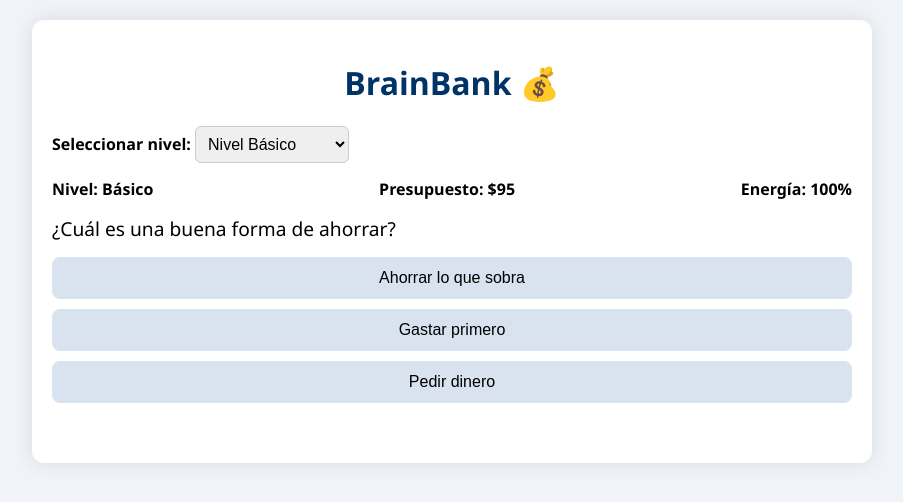
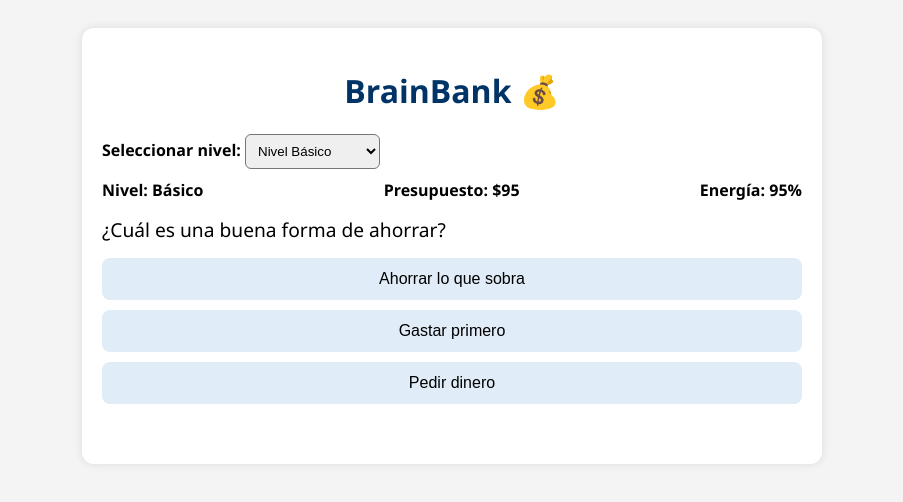
Before and after one commit to sharollgomez/BrainBank, a plain HTML site: page index.html in a window 1280 px wide. Both pictures are taken after a click on the button "Una forma de ahorrar". Shown: the whole page, without its empty margins (188-1091 px from the left). Drawn offline with Linux system fonts and the light colour scheme.

Commit message:
Add files via upload

```diff
--- a/index.html
+++ b/index.html
@@ -1,33 +1,31 @@
 <!DOCTYPE html>
 <html lang="es">
 <head>
-  <meta charset="UTF-8">
+  <meta charset="UTF-8" />
   <title>BrainBank - Juego de Finanzas</title>
   <style>
     body {
-      font-family: 'Segoe UI', Tahoma, Geneva, Verdana, sans-serif;
-      background-color: #f0f4f8;
-      color: #000;
-      margin: 0;
+      font-family: 'Segoe UI', sans-serif;
+      background-color: #f4f4f4;
       padding: 20px;
     }
     .game-container {
-      max-width: 800px;
+      max-width: 700px;
       margin: auto;
       background-color: #fff;
+      padding: 20px;
       border-radius: 12px;
-      padding: 20px;
-      box-shadow: 0 0 20px rgba(0,0,0,0.1);
+      box-shadow: 0 0 10px rgba(0,0,0,0.1);
     }
     h1 {
+      text-align: center;
       color: #003366;
-      text-align: center;
     }
     .status-bar {
       display: flex;
       justify-content: space-between;
+      font-weight: bold;
       margin-bottom: 15px;
-      font-weight: bold;
     }
     .question {
       font-size: 1.2rem;
@@ -38,42 +36,38 @@
       width: 100%;
       padding: 12px;
       margin-bottom: 10px;
-      background-color: #d9e3f0;
+      background-color: #e0ecf7;
       border: none;
       border-radius: 8px;
       font-size: 1rem;
       cursor: pointer;
-      transition: background-color 0.3s;
+      transition: 0.3s;
     }
     .option:hover {
-      background-color: #aac4e6;
+      background-color: #c6d9f1;
     }
     .feedback {
+      height: 30px;
       font-weight: bold;
       margin-top: 10px;
-      height: 30px;
     }
-    #resultado {
-      display: none;
+    .summary {
+      background-color: #e9ffe9;
+      border: 1px solid #4CAF50;
+      padding: 15px;
+      border-radius: 10px;
       margin-top: 20px;
-      background: #e8f4ec;
-      padding: 15px;
-      border-radius: 8px;
     }
     select {
+      margin-bottom: 10px;
       padding: 8px;
-      margin-bottom: 15px;
       border-radius: 6px;
-      font-size: 1rem;
-      border: 1px solid #ccc;
     }
   </style>
 </head>
 <body>
-
 <div class="game-container">
   <h1>BrainBank 💰</h1>
-
   <div>
     <label for="nivelSelect"><strong>Seleccionar nivel:</strong></label>
     <select id="nivelSelect" onchange="seleccionarNivel(this.value)">
@@ -82,22 +76,16 @@
       <option value="2">Nivel Avanzado</option>
     </select>
   </div>
-
   <div class="status-bar">
     <div id="nivel">Nivel: Básico</div>
     <div id="presupuesto">Presupuesto: $100</div>
     <div id="energia">Energía: 100%</div>
   </div>
-
   <div class="question" id="pregunta">Cargando pregunta...</div>
   <div id="opciones"></div>
   <div class="feedback" id="feedback"></div>
-  <div id="resultado"></div>
+  <div class="summary" id="resumen" style="display: none;"></div>
 </div>
-
-<audio id="sound-correct" src="correct.mp3"></audio>
-<audio id="sound-wrong" src="wrong.mp3"></audio>
-<audio id="sound-click" src="click.mp3"></audio>
 
 <script>
 const niveles = ["Básico", "Intermedio", "Avanzado"];
@@ -108,130 +96,116 @@ let energia = 100;
 let respuestasCorrectas = 0;
 
 const preguntas = [
-  // Nivel Básico
+  // Básico
   [
     { pregunta: "¿Qué es un presupuesto?", opciones: [
-        { texto: "Una forma de ahorrar", energia: 0 },
-        { texto: "Un plan para usar el dinero", energia: +10, correcta: true },
-        { texto: "Un impuesto", energia: -10 }
-      ]
-    },
+      { texto: "Una forma de ahorrar", energia: -5 },
+      { texto: "Un plan para usar el dinero ✅", energia: 10 },
+      { texto: "Un impuesto", energia: -10 }
+    ], correcta: 1 },
     { pregunta: "¿Cuál es una buena forma de ahorrar?", opciones: [
-        { texto: "Ahorrar lo que sobra", energia: +10, correcta: true },
-        { texto: "Gastar primero", energia: -10 },
-        { texto: "Pedir dinero", energia: -10 }
-      ]
-    },
+      { texto: "Ahorrar lo que sobra ✅", energia: 5 },
+      { texto: "Gastar primero", energia: -10 },
+      { texto: "Pedir dinero", energia: -10 }
+    ], correcta: 0 },
     { pregunta: "¿Qué es una necesidad básica?", opciones: [
-        { texto: "Celular nuevo", energia: -10 },
-        { texto: "Comida y vivienda", energia: +10, correcta: true },
-        { texto: "Vacaciones", energia: -10 }
-      ]
-    },
+      { texto: "Celular nuevo", energia: -5 },
+      { texto: "Comida y vivienda ✅", energia: 10 },
+      { texto: "Vacaciones", energia: -5 }
+    ], correcta: 1 },
     { pregunta: "¿Qué es un ingreso?", opciones: [
-        { texto: "Un gasto", energia: -10 },
-        { texto: "Dinero que ganas", energia: +10, correcta: true },
-        { texto: "Una deuda", energia: -10 }
-      ]
-    },
+      { texto: "Un gasto", energia: -5 },
+      { texto: "Dinero que ganas ✅", energia: 10 },
+      { texto: "Una deuda", energia: -5 }
+    ], correcta: 1 },
     { pregunta: "¿Qué es un gasto fijo?", opciones: [
-        { texto: "Comida rápida", energia: -10 },
-        { texto: "Pago mensual de internet", energia: +10, correcta: true },
-        { texto: "Compras al azar", energia: -10 }
-      ]
-    },
+      { texto: "Comida rápida", energia: -5 },
+      { texto: "Pago mensual de internet ✅", energia: 10 },
+      { texto: "Compras al azar", energia: -5 }
+    ], correcta: 1 },
     { pregunta: "¿Qué es un gasto variable?", opciones: [
-        { texto: "Mismo monto mensual", energia: -10 },
-        { texto: "Compra de ropa", energia: +10, correcta: true },
-        { texto: "Salario", energia: -10 }
-      ]
-    },
+      { texto: "Mismo monto mensual", energia: -5 },
+      { texto: "Compra de ropa ✅", energia: 5 },
+      { texto: "Salario", energia: -5 }
+    ], correcta: 1 },
     { pregunta: "¿Qué significa vivir dentro de tus posibilidades?", opciones: [
-        { texto: "Gastar más de lo que ganas", energia: -10 },
-        { texto: "Gastar lo justo", energia: +10, correcta: true },
-        { texto: "Pedir prestado", energia: -10 }
-      ]
-    },
+      { texto: "Gastar más de lo que ganas", energia: -10 },
+      { texto: "Gastar lo justo ✅", energia: 10 },
+      { texto: "Pedir prestado", energia: -5 }
+    ], correcta: 1 },
     { pregunta: "¿Por qué es importante ahorrar desde joven?", opciones: [
-        { texto: "Para presumir", energia: -10 },
-        { texto: "Para aprender buenos hábitos", energia: +10, correcta: true },
-        { texto: "Para gastar más", energia: -10 }
-      ]
-    },
+      { texto: "Para presumir", energia: -5 },
+      { texto: "Para aprender buenos hábitos ✅", energia: 10 },
+      { texto: "Para gastar más", energia: -5 }
+    ], correcta: 1 },
     { pregunta: "¿Qué es el ahorro a corto plazo?", opciones: [
-        { texto: "Para el retiro", energia: -10 },
-        { texto: "Para compras cercanas", energia: +10, correcta: true },
-        { texto: "Una deuda", energia: -10 }
-      ]
-    },
+      { texto: "Para el retiro", energia: -5 },
+      { texto: "Para compras cercanas ✅", energia: 10 },
+      { texto: "Una deuda", energia: -5 }
+    ], correcta: 1 },
     { pregunta: "¿Qué pasa si gastas más de lo que ganas?", opciones: [
-        { texto: "Ahorras más", energia: -10 },
-        { texto: "Te endeudas", energia: +10, correcta: true },
-        { texto: "Nada", energia: -10 }
-      ]
-    }
+      { texto: "Ahorras más", energia: -5 },
+      { texto: "Te endeudas ✅", energia: 10 },
+      { texto: "Nada", energia: -5 }
+    ], correcta: 1 }
   ],
-  // Nivel Intermedio y Avanzado (puedes copiar y pegar con el mismo formato que el básico)
-  [...Array(10)].map((_, i) => ({
-    pregunta: `Intermedio: pregunta ${i+1}`,
+  // Intermedio (puedes copiar el mismo formato y ajustar preguntas)
+  [...Array(10).fill({
+    pregunta: "Pregunta intermedia de ejemplo",
     opciones: [
-      { texto: "Opción A", energia: -10 },
-      { texto: "Opción B", energia: +10, correcta: true },
-      { texto: "Opción C", energia: -10 }
-    ]
-  })),
-  [...Array(10)].map((_, i) => ({
-    pregunta: `Avanzado: pregunta ${i+1}`,
+      { texto: "Opción 1", energia: -5 },
+      { texto: "Opción correcta ✅", energia: 10 },
+      { texto: "Opción 3", energia: -5 }
+    ],
+    correcta: 1
+  })],
+  // Avanzado (igual)
+  [...Array(10).fill({
+    pregunta: "Pregunta avanzada de ejemplo",
     opciones: [
-      { texto: "Opción A", energia: -10 },
-      { texto: "Opción B", energia: +10, correcta: true },
-      { texto: "Opción C", energia: -10 }
-    ]
-  }))
+      { texto: "Incorrecta", energia: -5 },
+      { texto: "Correcta ✅", energia: 10 },
+      { texto: "Incorrecta", energia: -5 }
+    ],
+    correcta: 1
+  })]
 ];
 
 function cargarPregunta() {
   if (energia <= 0) {
-    document.getElementById("pregunta").textContent = "⚠ Energía agotada. No puedes continuar.";
+    document.getElementById("pregunta").textContent = "❌ Energía agotada. No puedes continuar.";
     document.getElementById("opciones").innerHTML = "";
     return;
   }
 
-  const nivel = preguntas[nivelActual];
-  const q = nivel[preguntaActual];
-
+  const q = preguntas[nivelActual][preguntaActual];
   document.getElementById("pregunta").textContent = q.pregunta;
   document.getElementById("opciones").innerHTML = "";
-  document.getElementById("nivel").textContent = `Nivel: ${niveles[nivelActual]}`;
 
-  q.opciones.forEach((opt, i) => {
+  q.opciones.forEach((op, i) => {
     const btn = document.createElement("button");
-    btn.textContent = opt.texto;
+    btn.textContent = op.texto.replace(" ✅", "");
     btn.className = "option";
-    btn.onclick = () => responder(opt);
+    btn.onclick = () => responder(i, q.correcta, op.energia);
     document.getElementById("opciones").appendChild(btn);
   });
 
   document.getElementById("feedback").textContent = "";
+  document.getElementById("resumen").style.display = "none";
 }
 
-function responder(opcion) {
-  document.getElementById("sound-click").play();
-  energia += opcion.energia;
-  energia = Math.max(0, Math.min(energia, 100));
+function responder(seleccionada, correcta, energiaCambio) {
+  energia += energiaCambio;
+  if (energia > 100) energia = 100;
+  if (energia < 0) energia = 0;
 
-  const feedback = document.getElementById("feedback");
-  if (opcion.correcta) {
+  if (seleccionada === correcta) {
     presupuesto += 10;
     respuestasCorrectas++;
-    document.getElementById("sound-correct").play();
-    feedback.textContent = "✅ ¡Correcto!";
-    feedback.style.color = "green";
+    mostrarFeedback("✅ ¡Correcto!", "green");
   } else {
     presupuesto -= 5;
-    document.getElementById("sound-wrong").play();
-    feedback.textContent = "❌ Incorrecto.";
-    feedback.style.color = "red";
+    mostrarFeedback("❌ Incorrecto.", "red");
   }
 
   actualizarBarra();
@@ -241,14 +215,31 @@ function responder(opcion) {
     if (preguntaActual < preguntas[nivelActual].length && energia > 0) {
       cargarPregunta();
     } else {
-      mostrarResultado();
+      mostrarResumen();
     }
-  }, 1500);
+  }, 1200);
 }
 
 function actualizarBarra() {
   document.getElementById("presupuesto").textContent = `Presupuesto: $${presupuesto}`;
   document.getElementById("energia").textContent = `Energía: ${energia}%`;
+}
+
+function mostrarFeedback(texto, color) {
+  const feedback = document.getElementById("feedback");
+  feedback.textContent = texto;
+  feedback.style.color = color;
+}
+
+function mostrarResumen() {
+  const resumen = document.getElementById("resumen");
+  resumen.style.display = "block";
+  resumen.innerHTML = `
+    <h3>🎉 ¡Nivel completado!</h3>
+    <p>Respuestas correctas: ${respuestasCorrectas}/${preguntas[nivelActual].length}</p>
+    <p>Presupuesto final: $${presupuesto}</p>
+    <p>Energía final: ${energia}%</p>
+  `;
 }
 
 function seleccionarNivel(n) {
@@ -257,28 +248,12 @@ function seleccionarNivel(n) {
   presupuesto = 100;
   energia = 100;
   respuestasCorrectas = 0;
-  document.getElementById("resultado").style.display = "none";
+  document.getElementById("nivel").textContent = `Nivel: ${niveles[nivelActual]}`;
+  actualizarBarra();
   cargarPregunta();
-  actualizarBarra();
 }
 
-function mostrarResultado() {
-  document.getElementById("pregunta").textContent = "";
-  document.getElementById("opciones").innerHTML = "";
-  document.getElementById("feedback").textContent = "";
-  const total = preguntas[nivelActual].length;
-  const resultado = `
-    <h3>Resumen del nivel ${niveles[nivelActual]}</h3>
-    <p>✅ Respuestas correctas: ${respuestasCorrectas} / ${total}</p>
-    <p>💰 Presupuesto final: $${presupuesto}</p>
-    <p⚡ Energía final: ${energia}%</p>
-  `;
-  document.getElementById("resultado").innerHTML = resultado;
-  document.getElementById("resultado").style.display = "block";
-}
-
-cargarPregunta();
+seleccionarNivel(0);
 </script>
-
 </body>
 </html>
```
